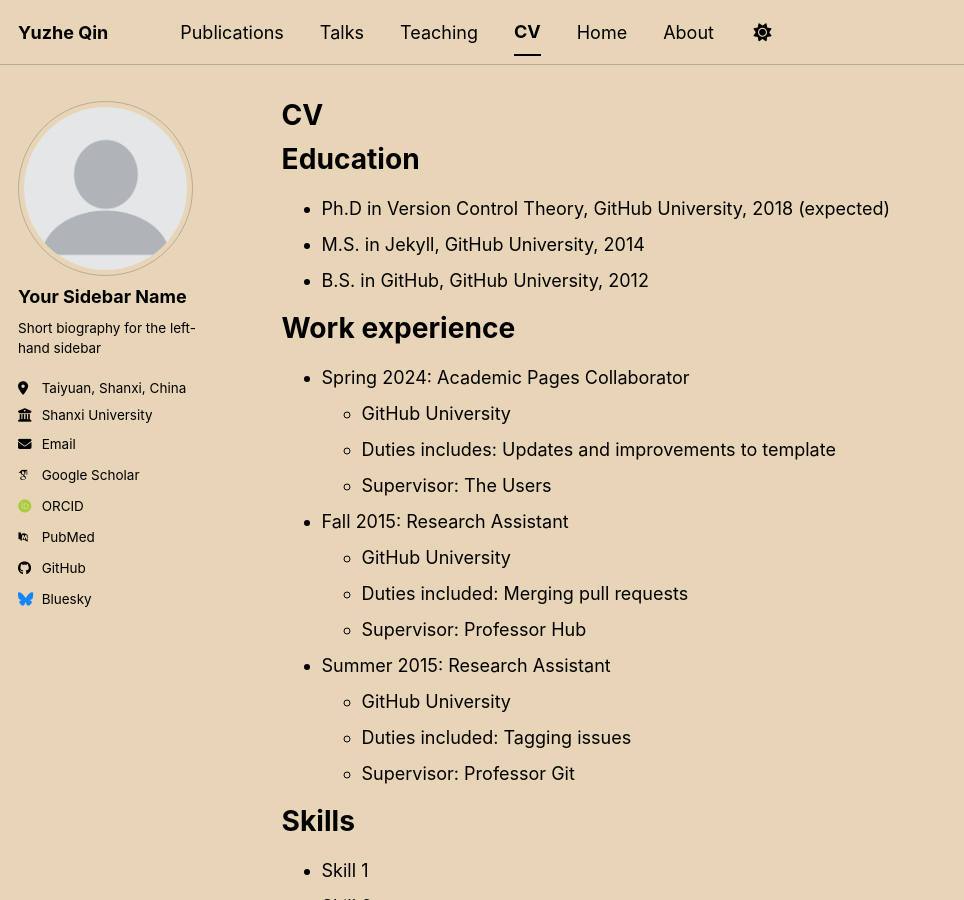
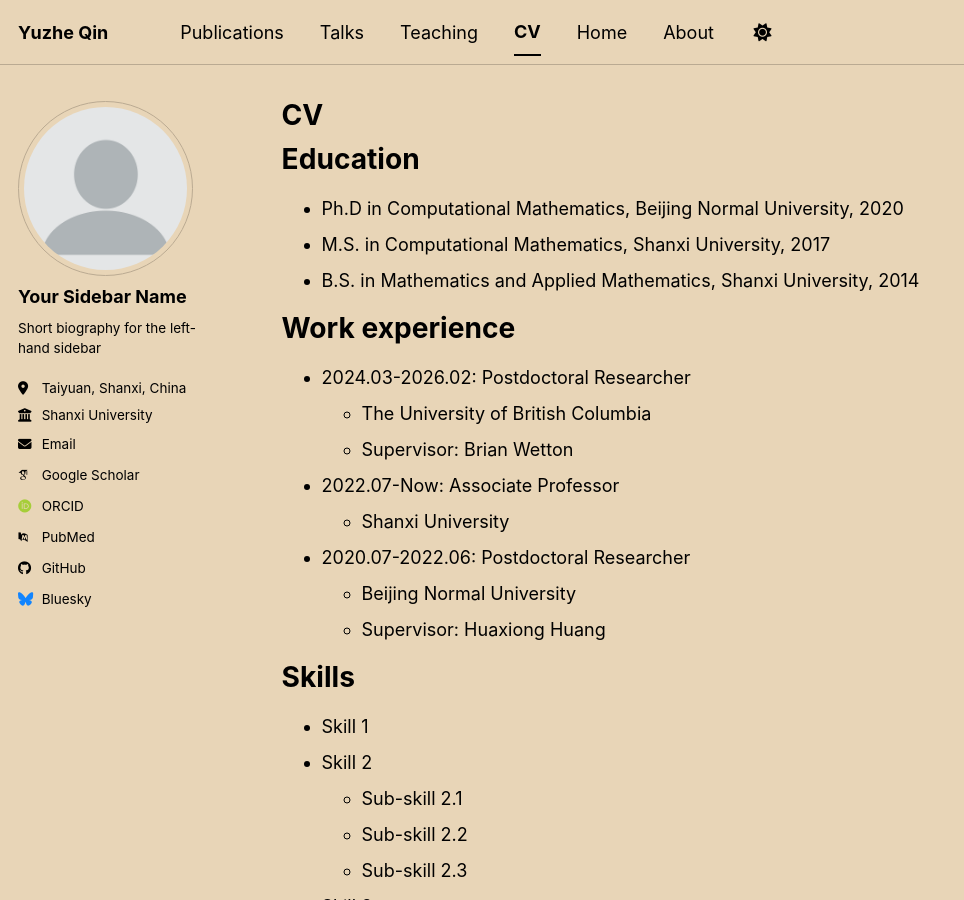
Before and after one commit to yzqinmath/yzqinmath.github.io, a Jekyll site: the page built from _pages/cv.md, in a window 1280 px wide and 900 px high. Shown: the whole window, without its empty margins (0-964 px from the left). Built offline with Jekyll 4.4.1, drawn with Linux system fonts in a browser that asks for light colours; some web fonts are replaced; a script bundle is joined from its source files by our own code; library files that are not in the unit come from our copies; a file with an impossible date is left out.

Commit message:
Update CV with new education and work experience

```diff
--- a/_pages/cv.md
+++ b/_pages/cv.md
@@ -11,26 +11,22 @@ redirect_from:
 
 Education
 ======
-* Ph.D in Version Control Theory, GitHub University, 2018 (expected)
-* M.S. in Jekyll, GitHub University, 2014
-* B.S. in GitHub, GitHub University, 2012
+* Ph.D in Computational Mathematics, Beijing Normal University, 2020
+* M.S. in Computational Mathematics, Shanxi University, 2017
+* B.S. in Mathematics and Applied Mathematics, Shanxi University, 2014
 
 Work experience
 ======
-* Spring 2024: Academic Pages Collaborator
-  * GitHub University
-  * Duties includes: Updates and improvements to template
-  * Supervisor: The Users
+* 2024.03-2026.02: Postdoctoral Researcher
+  * The University of British Columbia
+  * Supervisor: Brian Wetton
 
-* Fall 2015: Research Assistant
-  * GitHub University
-  * Duties included: Merging pull requests
-  * Supervisor: Professor Hub
+* 2022.07-Now: Associate Professor
+  * Shanxi University
 
-* Summer 2015: Research Assistant
-  * GitHub University
-  * Duties included: Tagging issues
-  * Supervisor: Professor Git
+* 2020.07-2022.06: Postdoctoral Researcher
+  * Beijing Normal University
+  * Supervisor: Huaxiong Huang
 
 Skills
 ======
```
